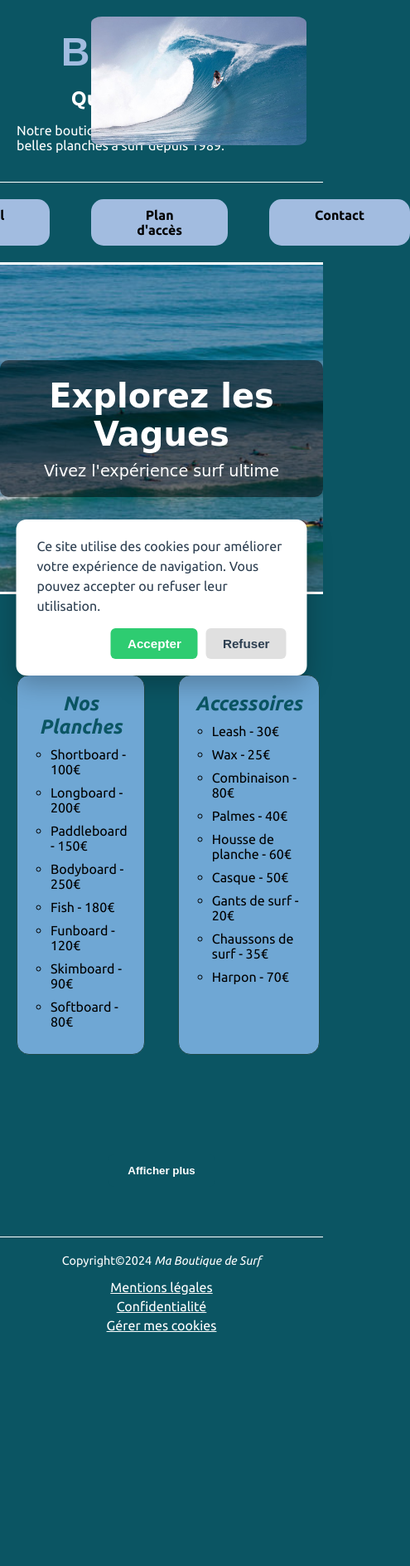
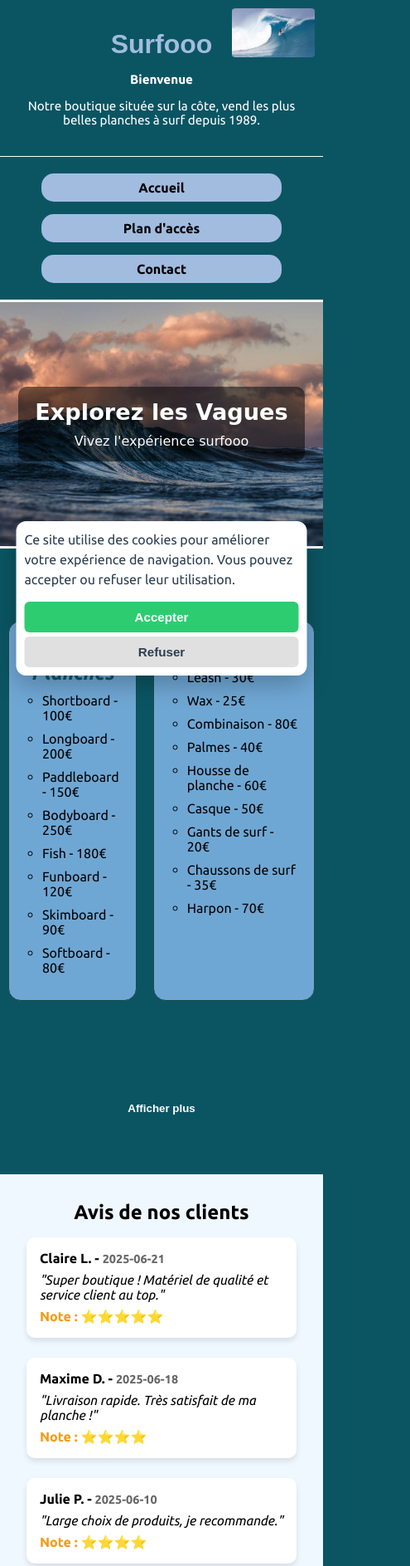
Before and after one commit to Romainns/surf, a plain HTML site: page index.html in a window 390 px wide. Shown: the top 1887 px of the page at 83% size, 495 px wide, since content can reach past the window. Before the commit the page ends 1616 px from the top, so only its background shows below. Drawn offline with Linux system fonts and the light colour scheme; a web font is replaced by a local one.

Commit message:
Modifications responsive + ajout readme

```diff
--- a/index.html
+++ b/index.html
@@ -2,13 +2,13 @@
 <html lang="fr">
 <head>
     <meta charset="UTF-8">
-    <title>Ma Boutique de Surf</title>
+    <title>Surfooo</title>
     <link rel="stylesheet" href="style.css">
     <link rel="preconnect" href="https://fonts.googleapis.com">
     <link rel="preconnect" href="https://fonts.gstatic.com" crossorigin>
     <link href="https://fonts.googleapis.com/css2?family=Original+Surfer&family=Ubuntu:ital,wght@0,300;0,400;0,500;0,700;1,300;1,400;1,500;1,700&display=swap" rel="stylesheet">
     <meta name="viewport" content="width=device-width, initial-scale=1.0">
-    <meta name="description" content="Bienvenue sur le site de Ma Boutique de Surf, votre destination pour les meilleures planches à surf et accessoires depuis 1989.">
+    <meta name="description" content="Bienvenue sur le site de Surfooo, votre destination pour les meilleures planches à surf et accessoires depuis 1989.">
 </head>
 <body>
     <div id="imageModal" class="image-modal">
@@ -16,8 +16,8 @@
         <img id="modalImage" src="img/image_surf_1.jpg" alt="Agrandissement">
     </div>
     <header>
-        <h1>Bienvenue</h1>
-        <h2>Qui sommes-nous ?</h2>
+        <h1>Surfooo</h1>
+        <h2>Bienvenue</h2>
         <p>Notre boutique située sur la côte, vend les plus belles planches à surf depuis 1989.</p>
         <img src="img/image_surf_1.jpg" alt="Image de surf">
     </header>
@@ -31,7 +31,7 @@
     <section class="parallax-section">
         <div class="parallax-content">
             <h2>Explorez les Vagues</h2>
-            <p>Vivez l'expérience surf ultime</p>
+            <p>Vivez l'expérience surfooo</p>
         </div>
     </section>
     <section class="produits">
@@ -64,7 +64,7 @@
             </ul>
         </div>
     </section>
-    <section class="afficher-plus">
+    <div class="afficher-plus">
         <div id="extraContent" class="extra-content">
             <div class="extra-item">
                 <img src="img/accessoire1.jpg" alt="Accessoire 1">
@@ -80,9 +80,13 @@
             </div>
         </div>
         <button id="toggleExtra" class="toggle-btn">Afficher plus</button>
+    </div>
+    <section id="temoignages">
+        <h2>Avis de nos clients</h2>
+        <div class="temoignages-container"></div>
     </section>
     <footer>
-        <p class="copyright">Copyright©2024 <i>Ma Boutique de Surf</i></p>
+        <p class="copyright">Copyright©2024 <i>Surfooo</i></p>
         <a href="mentions-legales.html" class="mentions">Mentions légales</a>
         <a href="confidentialite.html" class="confidentialite">Confidentialité</a>
         <a href="#" class="cookie-reset" onclick="localStorage.removeItem('cookieConsent'); location.reload();">Gérer mes cookies</a>
@@ -94,6 +98,6 @@
             <button id="rejectCookies" class="cookie-button reject">Refuser</button>
         </div>
     </div>
-    <script src="cookie-popup.js"></script>
+    <script src="script.js"></script>
 </body>
 </html>
--- a/cookie-popup.js
+++ b/script.js
@@ -60,3 +60,22 @@ extraImages.forEach(img => {
         modal.style.display = "flex";
     });
 });
+
+fetch('temoignages.json')
+  .then(response => response.json())
+  .then(data => {
+    const container = document.querySelector('.temoignages-container');
+
+    data.forEach(avis => {
+      const card = document.createElement('div');
+      card.classList.add('avis-card');
+
+      card.innerHTML = `
+        <p class="avis-nom">${avis.nom} - <span class="avis-date">${avis.date}</span></p>
+        <p class="avis-commentaire">"${avis.commentaire}"</p>
+        <p class="avis-note">Note : ${'⭐'.repeat(avis.note)}</p>
+      `;
+
+      container.appendChild(card);
+    });
+  });
--- a/style.css
+++ b/style.css
@@ -457,7 +457,7 @@ input[type="submit"]:hover {
 }
 
 .parallax-section {
-    background-image: url('img/fond.jpg');
+    background-image: url('img/fond.jpeg');
     height: 400px;
     background-attachment: fixed;
     background-position: center;
@@ -489,3 +489,170 @@ input[type="submit"]:hover {
     font-size: 1.2rem;
     margin: 0;
 }
+
+#temoignages {
+    padding: 2rem;
+    background: #f0f8ff;
+    text-align: center;
+}
+
+.temoignages-container {
+    display: grid;
+    grid-template-columns: repeat(3, minmax(250px, 1fr));
+    gap: 1.5rem;
+    margin-top: 1rem;
+}
+
+.avis-card {
+    background: white;
+    padding: 1rem;
+    border-radius: 10px;
+    box-shadow: 0 4px 6px rgba(0,0,0,0.1);
+    text-align: left;
+}
+
+.avis-nom {
+    font-weight: bold;
+}
+
+.avis-date {
+    font-size: 0.9em;
+    color: #666;
+}
+
+.avis-commentaire {
+    margin: 0.5rem 0;
+    font-style: italic;
+}
+
+.avis-note {
+    color: #f39c12;
+    font-weight: bold;
+}
+
+@media screen and (max-width: 1024px) {
+    nav ul {
+        gap: 30px;
+        flex-wrap: wrap;
+    }
+
+    .produits {
+        grid-template-columns: 1fr;
+    }
+
+    .temoignages-container {
+        grid-template-columns: repeat(2, 1fr);
+    }
+
+    .parallax-content h2 {
+        font-size: 2rem;
+    }
+
+    .parallax-content p {
+        font-size: 1rem;
+    }
+
+    header img {
+        width: 150px;
+        top: 10px;
+        right: 10px;
+    }
+
+    h1 {
+        font-size: 2.5em;
+    }
+
+    .cookie-popup {
+        max-width: 90%;
+        padding: 15px 20px;
+    }
+
+    .cookie-buttons {
+        flex-direction: column;
+        align-items: stretch;
+    }
+
+    .cookie-button {
+        width: 100%;
+    }
+}
+
+@media screen and (max-width: 768px) {
+    nav ul {
+        flex-direction: column;
+        gap: 15px;
+        margin-left: 50px;
+        margin-right: 50px;
+    }
+
+    .produits > div {
+        margin: 10px;
+    }
+
+    .temoignages-container {
+        grid-template-columns: 1fr;
+    }
+
+    .parallax-section {
+        height: 300px;
+    }
+
+    .parallax-content h2 {
+        font-size: 1.7rem;
+    }
+
+    .parallax-content p {
+        font-size: 1rem;
+    }
+
+    header h2,
+    header p {
+        font-size: 0.95rem;
+        text-align: center;
+    }
+
+    .extra-item {
+        width: 100%;
+        max-width: 300px;
+    }
+
+    form {
+        padding: 20px;
+        margin: 20px;
+    }
+}
+
+@media screen and (max-width: 480px) {
+    h1 {
+        font-size: 2em;
+    }
+
+    .parallax-content {
+        padding: 15px 20px;
+    }
+
+    input[type="submit"] {
+        width: 100%;
+    }
+
+    .cookie-popup {
+        padding: 10px;
+    }
+
+    .cookie-buttons {
+        gap: 5px;
+    }
+
+    .extra-content {
+        flex-direction: column;
+        align-items: center;
+    }
+
+    header img {
+        width: 100px;
+    }
+
+    nav li {
+        padding: 8px 25px;
+    }
+}
--- /dev/null
+++ b/temoignages.json
@@ -0,0 +1,56 @@
+[
+    {
+        "nom": "Claire L.",
+        "date": "2025-06-21",
+        "commentaire": "Super boutique ! Matériel de qualité et service client au top.",
+        "note": 5
+    },
+    {
+        "nom": "Maxime D.",
+        "date": "2025-06-18",
+        "commentaire": "Livraison rapide. Très satisfait de ma planche !",
+        "note": 4
+    },
+    {
+        "nom": "Julie P.",
+        "date": "2025-06-10",
+        "commentaire": "Large choix de produits, je recommande.",
+        "note": 4
+    },
+    {
+        "nom": "Antoine R.",
+        "date": "2025-06-05",
+        "commentaire": "Service client réactif et à l'écoute. Merci !",
+        "note": 5
+    },
+    {
+        "nom": "Sophie M.",
+        "date": "2025-05-30",
+        "commentaire": "Très bonne expérience d'achat, je reviendrai.",
+        "note": 4
+    },
+    {
+        "nom": "Lucas T.",
+        "date": "2025-05-25",
+        "commentaire": "Les prix sont un peu élevés, mais la qualité est au rendez-vous.",
+        "note": 3
+    },
+    {
+        "nom": "Emma B.",
+        "date": "2025-05-20",
+        "commentaire": "J'adore ma nouvelle combinaison, elle est parfaite pour l'été !",
+        "note": 5
+    },
+    {
+        "nom": "Thomas G.",
+        "date": "2025-05-15",
+        "commentaire": "Le site est facile à naviguer et les produits sont bien décrits.",
+        "note": 4
+    },
+    {
+        "nom": "Chloé S.",
+        "date": "2025-05-10",
+        "commentaire": "Je recommande cette boutique à tous les amateurs de surf.",
+        "note": 5
+    }
+]
```
Also changed, not shown: confidentialite.html (+13 -11 lines), contact.html (+10 -8 lines), mentions-legales.html (+15 -13 lines), plan_acces.html (+10 -8 lines), img/fond.jpeg (added), 1 other file.
